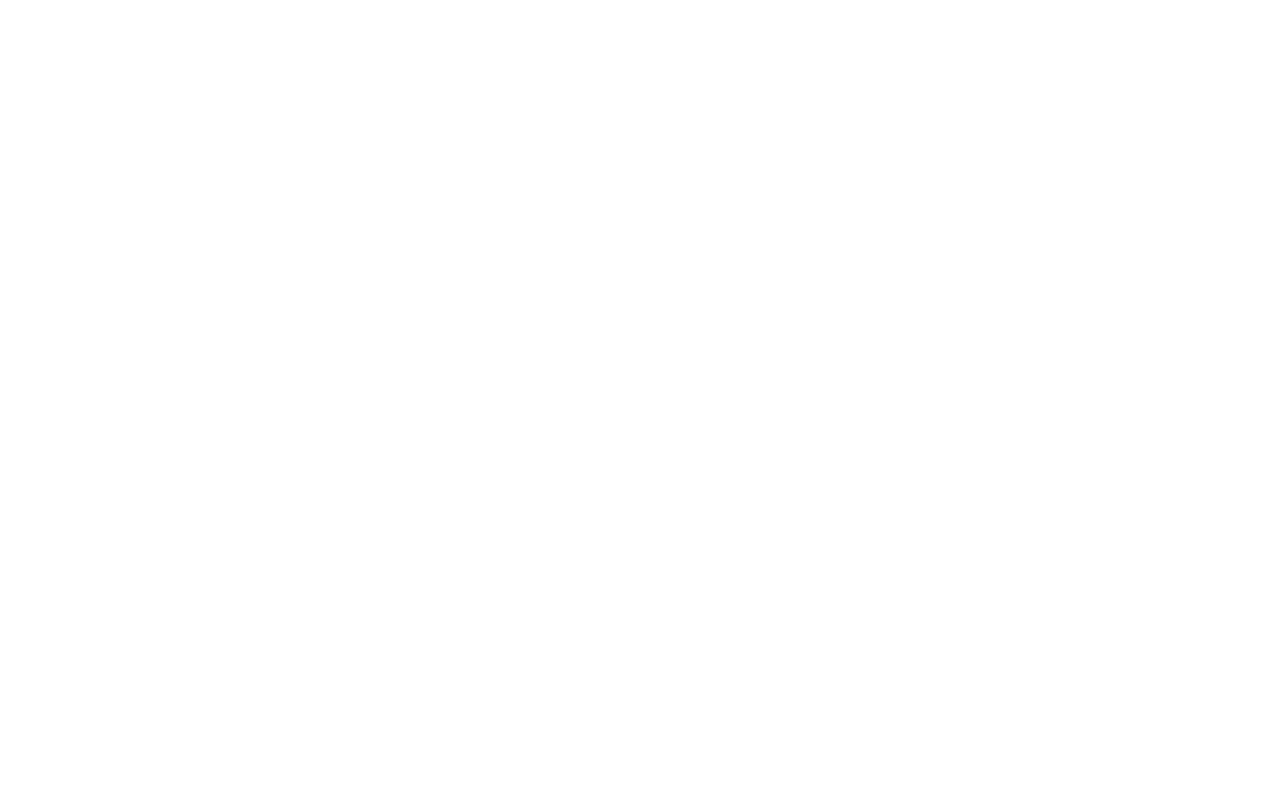
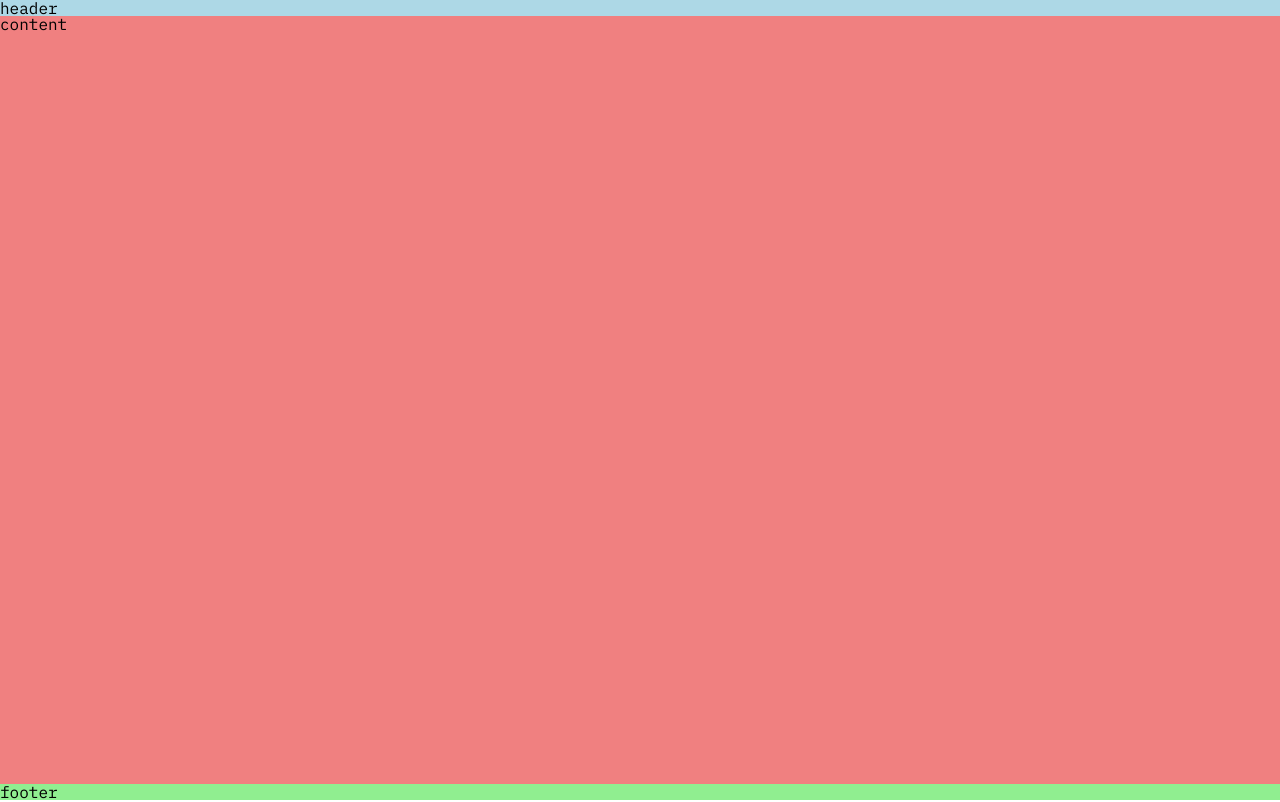
Before and after one commit to iamtraviscole/dev-portfolio, a Next.js app: page / in a window 1280 px wide. Built offline with nearby package versions, Linux system fonts and the light colour scheme.

Commit message:
create Layout component

```diff
--- /dev/null
+++ b/components/Layout.js
@@ -0,0 +1,20 @@
+import React from 'react'
+
+import styles from '../styles/components/Layout.module.scss'
+
+export default function Layout({ children }) {
+  return (
+    <div className={styles.grid}>
+      <header>
+        header
+      </header>
+      <main>
+        content
+        {children}
+      </main>
+      <footer>
+        footer
+      </footer>
+    </div>
+  )
+}
--- a/pages/index.js
+++ b/pages/index.js
@@ -1,13 +1,16 @@
 import Head from 'next/head'
+import Layout from '../components/Layout'
 
 export default function Home() {
   return (
     <>
-      <Head>
-        <title>Travis Cole</title>
-        <meta name="description" content="" />
-        <link rel="icon" href="/favicon.ico" />
-      </Head>
+      <Layout>
+        <Head>
+          <title>Travis Cole</title>
+          <meta name="description" content="" />
+          <link rel="icon" href="/favicon.ico" />
+        </Head>
+      </Layout>
     </>
   )
 }
--- /dev/null
+++ b/styles/components/Layout.module.scss
@@ -0,0 +1,25 @@
+.grid {
+  display: grid;
+  grid-template-columns: 1fr;
+  grid-template-rows: auto 1fr auto;
+  grid-template-areas:
+    'header'
+    'content'
+    'footer';
+  min-height: 100vh;
+
+  > header {
+    background-color: lightblue;
+    grid-area: header;
+  }
+
+  > main {
+    background-color: lightcoral;
+    grid-area: content;
+  }
+
+  > footer {
+    background-color: lightgreen;
+    grid-area: footer;
+  }
+}
```
